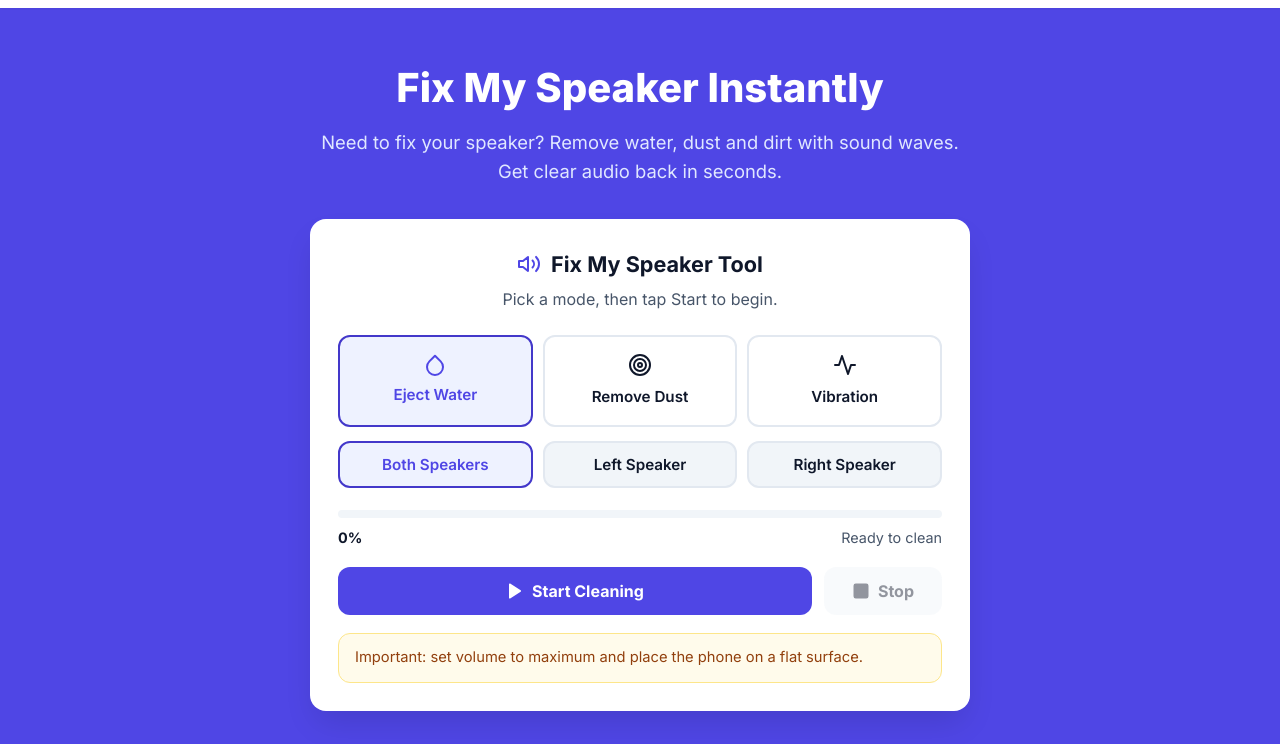
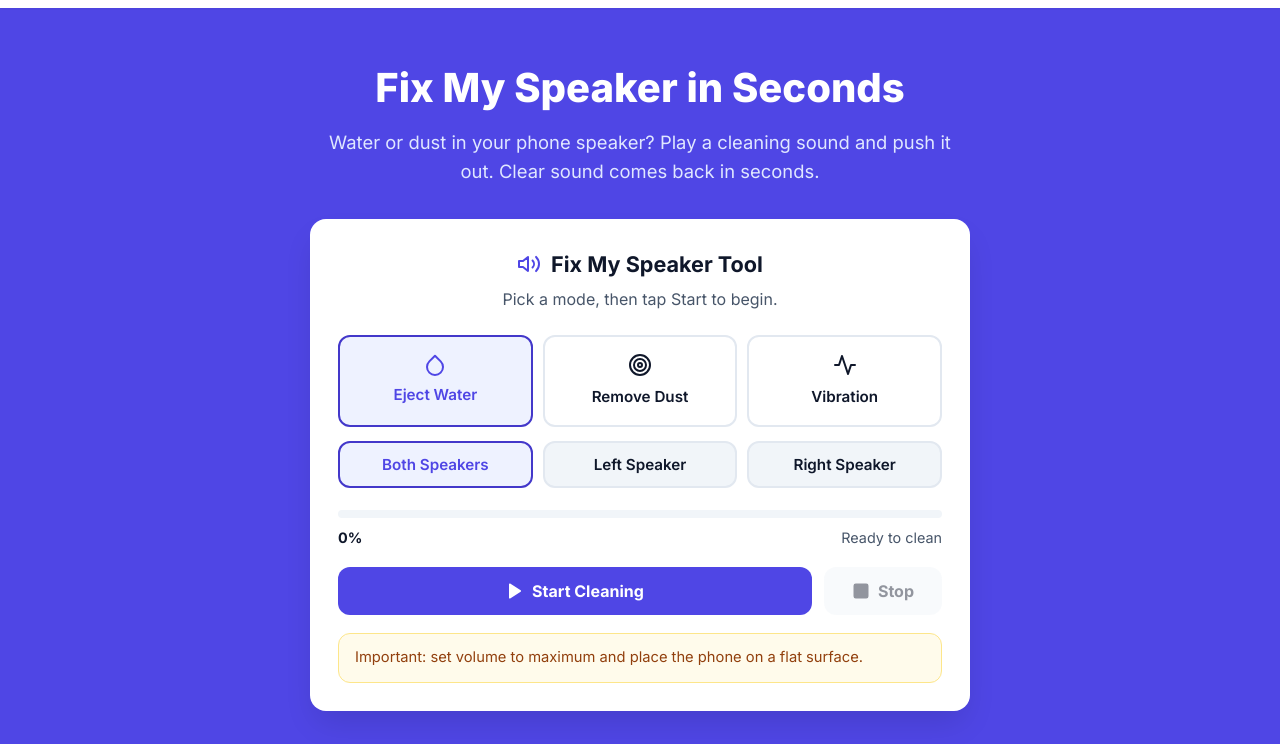
Before and after one commit to trytofixmyspeaker/trytofixmyspeaker.github.io, a plain HTML site: page index.html in a window 1280 px wide. Shown: the part 56-800 px from the top of the page. Drawn offline with Linux system fonts and the light colour scheme.

Commit message:
Reword hero heading and intro

```diff
--- a/index.html
+++ b/index.html
@@ -34,8 +34,8 @@
 </nav>
 
 <section class="hero" id="home">
-  <h1>Fix My Speaker Instantly</h1>
-  <p class="hero-subtitle">Need to fix your speaker? Remove water, dust and dirt with sound waves. Get clear audio back in seconds.</p>
+  <h1>Fix My Speaker in Seconds</h1>
+  <p class="hero-subtitle">Water or dust in your phone speaker? Play a cleaning sound and push it out. Clear sound comes back in seconds.</p>
   <div class="tool-card" id="toolCard" data-mode="water">
     <h2><svg viewBox="0 0 24 24" fill="none" stroke="currentColor" stroke-width="2" stroke-linecap="round" stroke-linejoin="round"><polygon points="11 5 6 9 2 9 2 15 6 15 11 19 11 5"/><path d="M15.54 8.46a5 5 0 0 1 0 7.07"/><path d="M19.07 4.93a10 10 0 0 1 0 14.14"/></svg>Fix My Speaker Tool</h2>
     <p class="tool-subtext">Pick a mode, then tap Start to begin.</p>
@@ -164,7 +164,7 @@
   <div class="container">
     <div class="section-head">
       <h2>Frequently Asked Questions</h2>
-      <p>Everything you need to know about our speaker cleaner.</p>
+      <p>Answers to the questions people ask about our speaker cleaner.</p>
     </div>
     <div class="faq-list">
       <div class="faq-item"><button type="button" class="faq-question">How does the fix my speaker tool actually work?<svg viewBox="0 0 24 24" fill="none" stroke="currentColor" stroke-width="2" stroke-linecap="round" stroke-linejoin="round"><polyline points="6 9 12 15 18 9"/></svg></button><div class="faq-answer"><p>The tool plays sound tones that shake the speaker membrane. These shakes push water and dust out through the grille. Water eject uses a low 165 Hz tone, while dust mode sweeps higher tones to cover more dirt. The whole process takes about a minute and is safe for most phones.</p></div></div>
```
